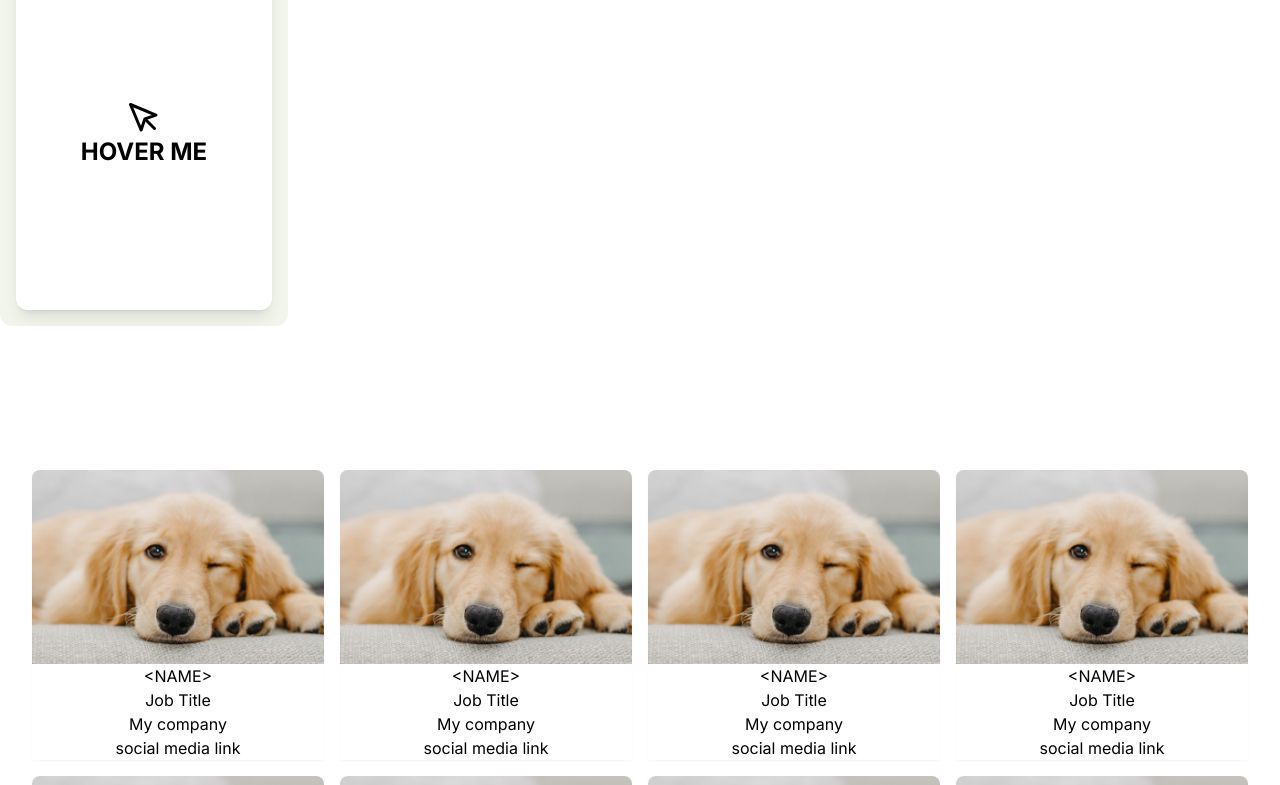
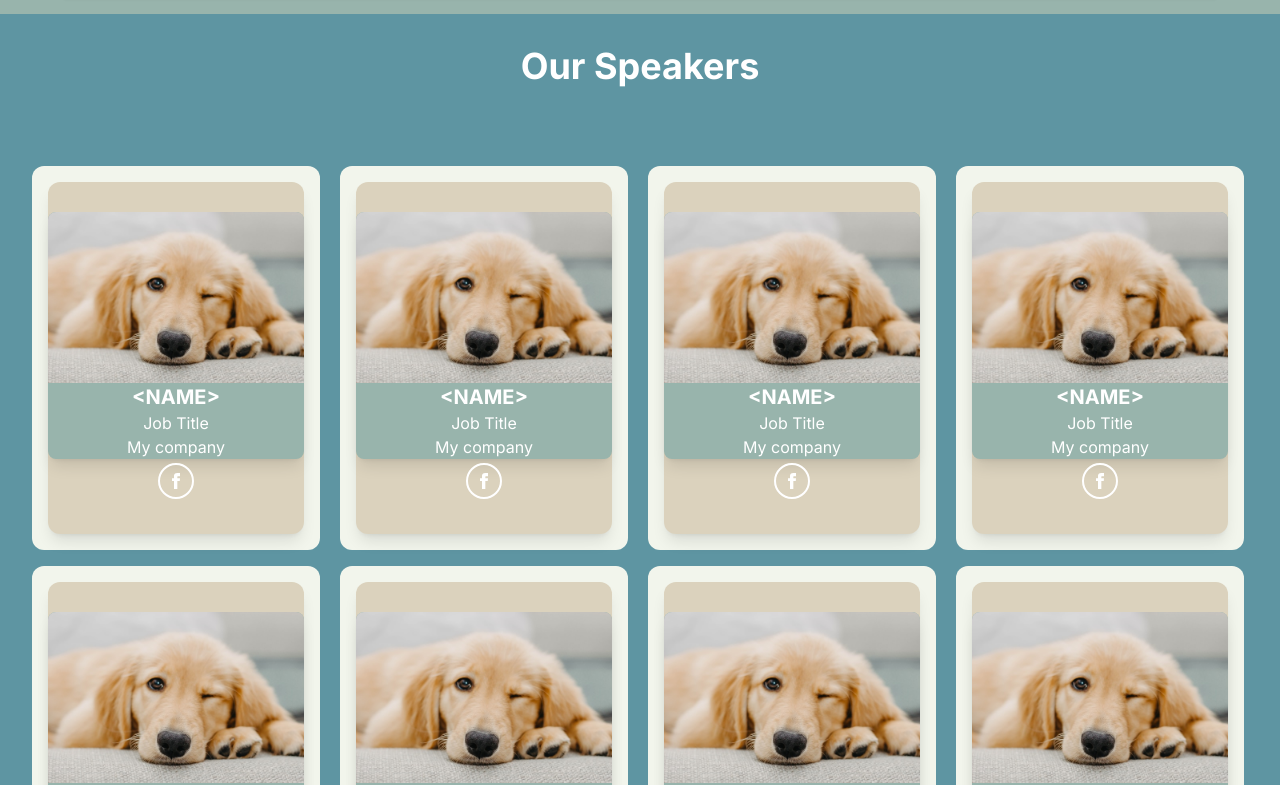
Before and after one commit to Mani007/w3w, a Next.js app: page / in a window 1280 px wide. Shown: the part 1578-2363 px from the top of the page. Built offline with nearby package versions, Linux system fonts and the light colour scheme.

Commit message:
latest updates

```diff
--- a/src/app/components/Speakers.jsx
+++ b/src/app/components/Speakers.jsx
@@ -3,29 +3,36 @@ import React from 'react'
 import {speakers,} from '../constants'
 import Image from 'next/image'
 import dog from '../assets/dogtest.jpg'
+import TiltCard from './TiltCard'
 function Speakers() {
   return (
     <>
-    <div className='container mx-auto py-36 px-8'>
+    <div className='w-full text-center bg-[#5E95A2]'>
+        <p className='py-8 text-white text-4xl font-bold'>Our Speakers</p>
+    <div className='container  mx-auto py-12 px-8'>
         <div className=' grid lg:grid-cols-4 gap-4'>
             {speakers.map((speaker,index) =>
             (
 
-             <div className='shadow-sm rounded-sm text-center' key={speaker.id}>
-                <Image
-                src={speaker.imgSrc}
-                className='rounded-t-lg'
-                style={{ "width": "100%"}}
-                alt={speaker.name}
-                height={150}
-                width={250}
+            //  <div className='shadow-lg rounded-lg bg-[#98B4AC] text-white  text-center' key={speaker.id}>
+            //     <Image
+            //     src={speaker.imgSrc}
+            //     className='rounded-t-lg'
+            //     style={{ "width": "100%"}}
+            //     alt={speaker.name}
+            //     height={150}
+            //     width={250}
 
-                      />
-                <p>{speaker.name}</p>
-                <p>{speaker.jobtitle}</p>
-                <p>{speaker.company}</p>
-                 <p>{speaker.social}</p>
-             </div>
+            //           />
+            //     <p>{speaker.name}</p>
+            //     <p>{speaker.jobtitle}</p>
+            //     <p>{speaker.company}</p>
+            //      <p>{speaker.social}</p>
+            //  </div>
+            <div key={index}>
+
+            <TiltCard  id={speaker.id} imgSrc={speaker.imgSrc} name={speaker.name}  jobtitle={speaker.jobtitle} company={speaker.company} social={speaker.social} />
+            </div>
             )
             )
 
@@ -34,6 +41,7 @@ function Speakers() {
 
 
     </div>
+    </div>
     </>
   )
 }
--- a/src/app/components/TiltCard.jsx
+++ b/src/app/components/TiltCard.jsx
@@ -2,7 +2,7 @@
 import React, { useRef, useState } from "react";
 import { motion } from "framer-motion";
 import { FiMousePointer } from "react-icons/fi";
-
+import Image from 'next/image'
 // const Example = () => {
 //   return (
 //     <div className="grid w-full place-content-center bg-gradient-to-br from-indigo-500 to-violet-500 px-4 py-12 text-slate-900">
@@ -14,7 +14,7 @@ import { FiMousePointer } from "react-icons/fi";
 const ROTATION_RANGE = 32.5;
 const HALF_ROTATION_RANGE = 32.5 / 2;
 
-const TiltCard = () => {
+const TiltCard = (props) => {
   const ref = useRef(null);
 
   const [rotateX, setRotateX] = useState(0);
@@ -63,22 +63,49 @@ const TiltCard = () => {
           transform: "translateZ(75px)",
           transformStyle: "preserve-3d",
         }}
-        className="absolute inset-4 grid place-content-center rounded-xl bg-white shadow-lg"
+        className="absolute inset-4 grid place-content-center  rounded-xl bg-[#DBD2BD] shadow-lg"
       >
-        <FiMousePointer
+        {/* <FiMousePointer
           style={{
             transform: "translateZ(75px)",
           }}
           className="mx-auto text-4xl"
-        />
-        <p
-          style={{
-            transform: "translateZ(50px)",
-          }}
-          className="text-center text-2xl font-bold"
-        >
-          HOVER ME
-        </p>
+        /> */}
+
+        <div className='shadow-lg rounded-lg bg-[#98B4AC] text-white  text-center' key={props.id}>
+                <Image
+                src={props.imgSrc}
+                className='rounded-t-lg'
+                style={{ "width": "100%"}}
+                alt={props.name}
+                height={150}
+                width={250}
+
+                      />
+                <p className='text-xl font-bold'>{props.name}</p>
+                <p>{props.jobtitle}</p>
+                <p>{props.company}</p>
+
+             </div>
+             <div className='flex items-center justify-center'>
+             <a
+             target="_blank"
+        href={props.social}
+        type="button"
+        className="m-1 h-9 w-9 rounded-full border-2 border-white uppercase leading-normal text-white transition duration-150 ease-in-out hover:bg-black hover:bg-opacity-50 focus:outline-none focus:ring-0"
+        data-te-ripple-init
+        data-te-ripple-color="light">
+        <svg
+          xmlns="http://www.w3.org/2000/svg"
+          className="mx-auto h-full w-4"
+          fill="currentColor"
+          viewBox="0 0 24 24">
+          <path
+            d="M9 8h-3v4h3v12h5v-12h3.642l.358-4h-4v-1.667c0-.955.192-1.333 1.115-1.333h2.885v-5h-3.808c-3.596 0-5.192 1.583-5.192 4.615v3.385z" />
+        </svg>
+      </a>
+      </div>
+             {/* <p className='text-white  text-center'></p> */}
       </div>
     </motion.div>
   );
--- a/src/app/components/VerticalAccordion.jsx
+++ b/src/app/components/VerticalAccordion.jsx
@@ -11,6 +11,7 @@ const VerticalAccordion = () => {
 
   return (
     <section className="p-4 bg-[#98B4AC]">
+      <p className='py-4 text-center text-white text-4xl font-bold'>Schedule</p>
       <div className="flex flex-col lg:flex-row h-fit lg:h-[450px] w-full max-w-6xl mx-auto shadow overflow-hidden">
         {items.map((item) => {
           return (
@@ -38,6 +39,7 @@ const Panel = ({ open, setOpen, id, plan, Icon, title, imgSrc, description }) =>
 
   return (
     <>
+
       <button
         className="bg-[#C9B46D]  transition-colors p-3 border-r-[1px] border-b-[1px] border-slate-200 flex flex-row-reverse lg:flex-col justify-end items-center gap-4 relative group"
         onClick={() => setOpen(id)}
--- a/src/app/constants/index.js
+++ b/src/app/constants/index.js
@@ -152,4 +152,20 @@ export const navLinks = [
       jobtitle: "Job Title",
       social: "social media link"
     },
+    {
+      id: 11,
+      name: "<NAME>",
+      imgSrc:"/speakers/dogtest.jpg",
+      company: "My company",
+      jobtitle: "Job Title",
+      social: "social media link"
+    },
+    {
+      id: 12,
+      name: "<NAME>",
+      imgSrc:"/speakers/dogtest.jpg",
+      company: "My company",
+      jobtitle: "Job Title",
+      social: "social media link"
+    },
   ];
--- a/src/app/page.js
+++ b/src/app/page.js
@@ -16,7 +16,7 @@ export default function Home() {
       {/* <Countdown/> */}
       <ShiftingCountdown/>
       <VerticalAccordion/>
-      <TiltCard/>
+      {/* <TiltCard/> */}
       <Speakers/>
       <Footer/>
   </>
```
